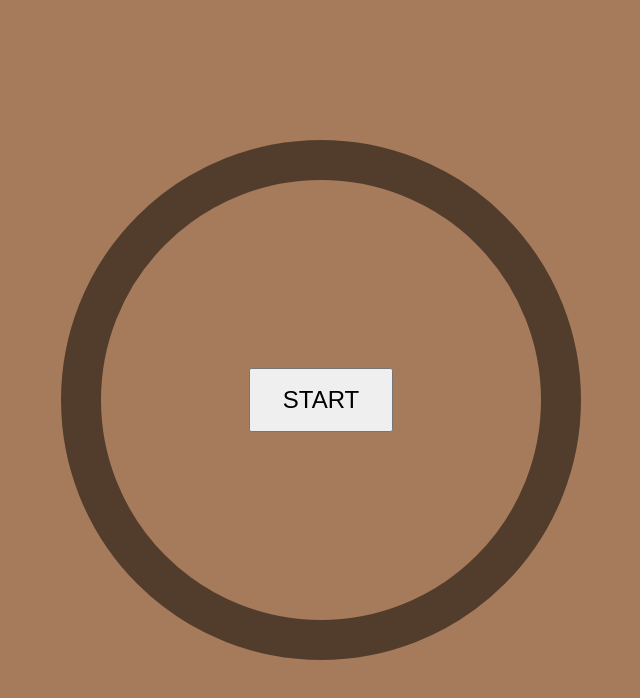
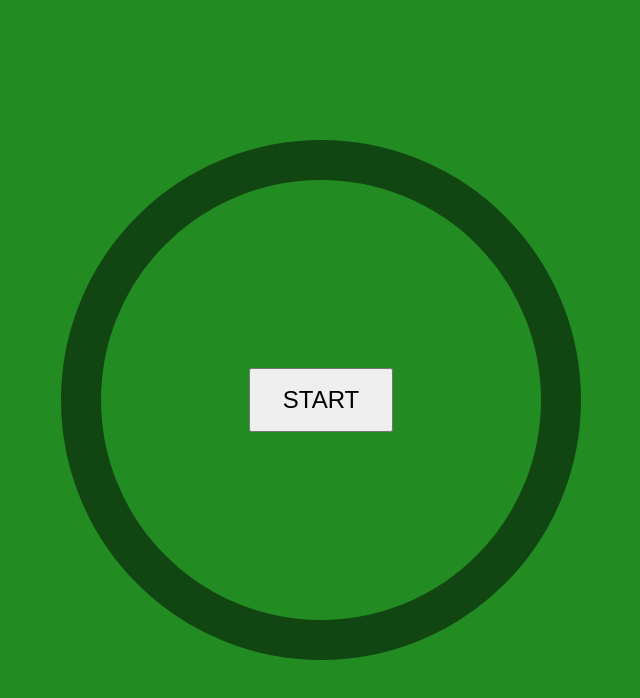
Before and after one commit to vijay-sharma-wzy/launch-game-experiment, a website built with Vite: page index.html in a window 1280 px wide. Shown: the whole page, without its empty margins (319-959 px from the left). Built offline with nearby package versions, Linux system fonts and the light colour scheme.

Commit message:
Make the Start page background forest green
Co-Authored-By: Claude Opus 5.5 <noreply@anthropic.com>

```diff
--- a/index.html
+++ b/index.html
@@ -17,7 +17,7 @@
       color: #fff;
     }
     /* The Start page, shown before the game; main.js hides it when the game begins */
-    #start { background: #a67b5b; } /* French beige */
+    #start { background: #228b22; } /* forest green */
     #start button { font-size: 24px; padding: 16px 32px; }
     #hud { pointer-events: none; }
     #round { position: fixed; top: 16px; width: 100%; text-align: center; color: #fff; text-shadow: 0 0 4px #000; pointer-events: none; }
```
